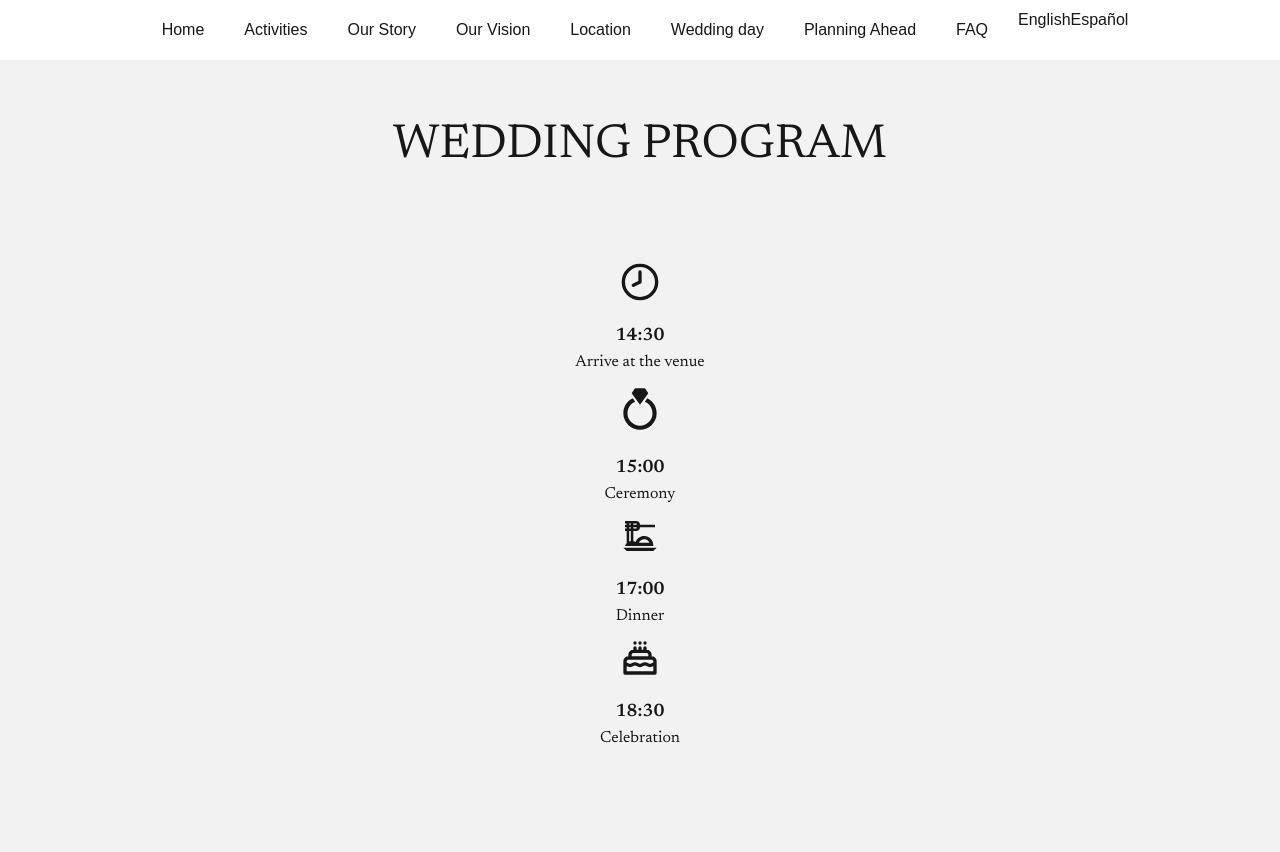
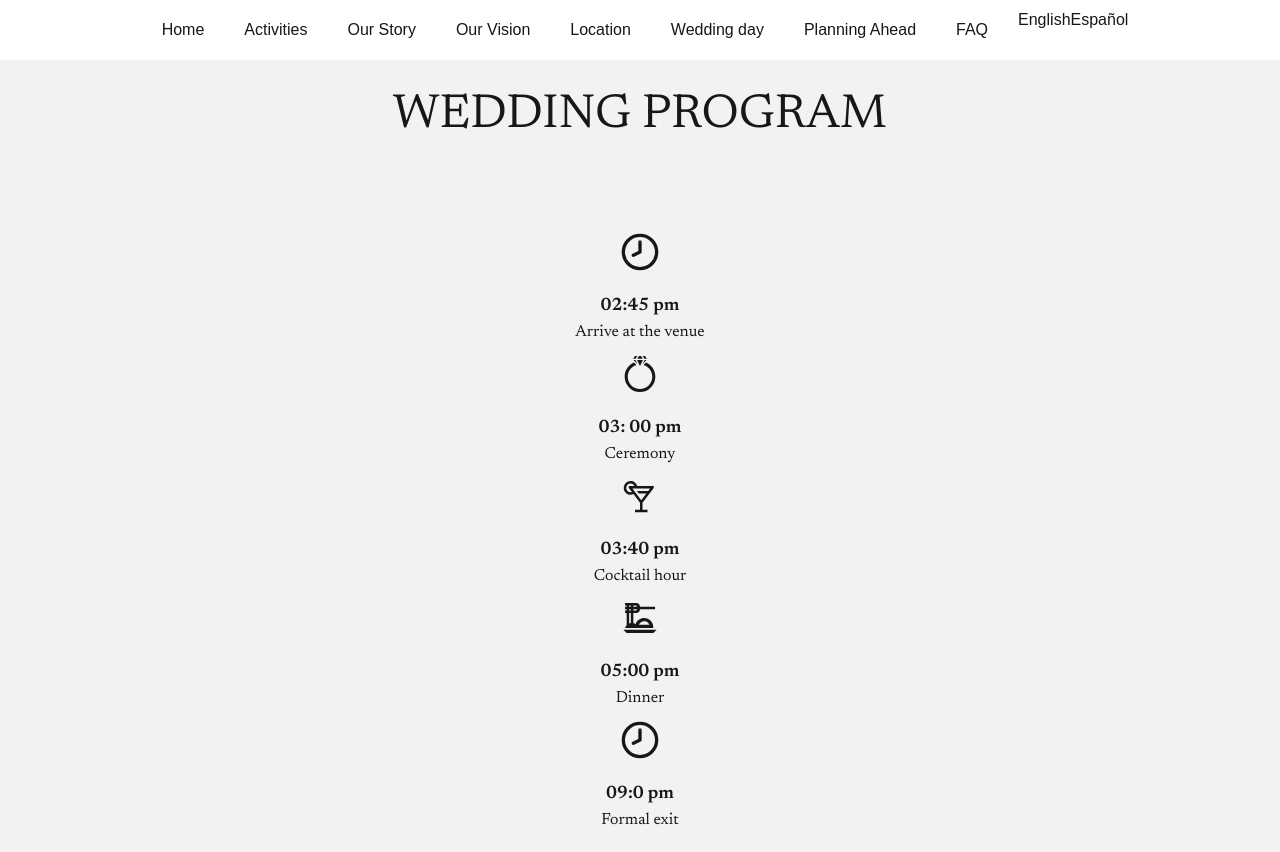
Before and after one commit to nayenjoaquin/wedding-website, a Next.js app: page /en/wedding in a window 1280 px wide. Before the commit the page ends 800 px from the top, so only its background shows below. Built offline with nearby package versions, Linux system fonts and the light colour scheme.

Commit message:
fixed wedding program

```diff
--- a/messages/en.json
+++ b/messages/en.json
@@ -52,8 +52,9 @@
         "title": "WEDDING PROGRAM",
         "arrival": "Arrive at the venue",
         "ceremony": "Ceremony",
+        "cocktail": "Cocktail hour",
         "dinner": "Dinner",
-        "celebration": "Celebration"
+        "exit": "Formal exit"
     },
     "planning":{
         "title": "PLANNING AHEAD",
--- a/messages/es.json
+++ b/messages/es.json
@@ -49,8 +49,9 @@
     "title": "PROGRAMA DE LA BODA",
     "arrival": "Llegada al lugar",
     "ceremony": "Ceremonia",
+    "cocktail": "Cóctel",
     "dinner": "Cena",
-    "celebration": "Celebración"
+    "exit": "Salida Formal"
   },
   "planning": {
     "title": "PLANIFICACIÓN",
--- /dev/null
+++ b/src/components/program-item.tsx
@@ -0,0 +1,20 @@
+import { IconType } from "react-icons";
+
+interface props {
+    title: string;
+    time: string;
+    Icon: IconType;
+}
+
+export const ProgramItem = ({title, time, Icon} : props) => {
+    return (
+    <div className="flex flex-col items-center gap-5">
+        <Icon size="40" />
+        <div className="flex flex-col gap-0 items-center font font-fancy">
+            <label className="text-lg font-semibold">{time}</label>
+            <label className="text-md">{title}</label>
+        </div>
+    </div>
+    );
+
+}
--- a/src/views/program.tsx
+++ b/src/views/program.tsx
@@ -1,10 +1,12 @@
 'use client';
-import { IconRing } from "@/public/const/icons";
 import { programRef } from "@/public/const/refs";
 import { Clock8 } from "lucide-react";
 import { useTranslations } from "next-intl";
 import { HiOutlineCake } from "react-icons/hi";
 import { MdOutlineDinnerDining } from "react-icons/md";
+import { ProgramItem } from "../components/program-item";
+import { GiDiamondRing } from "react-icons/gi";
+import { LiaCocktailSolid } from "react-icons/lia";
 
 export default function ProgramPage(){
 
@@ -13,34 +15,11 @@ export default function ProgramPage(){
         <section ref={programRef} className="section p-5 grid place-content-center gap-20">
             <h1 className="title ">{t('title')}</h1>
             <div className="flex flex-col items-cente justify-center gap-2.5">
-                <div className="flex flex-col items-center gap-5">
-                    <Clock8 size="40" />
-                    <div className="flex flex-col gap-0 items-center font font-fancy">
-                        <label className="text-lg font-semibold">14:30</label>
-                        <label className="text-md">{t('arrival')}</label>
-                    </div>
-                </div>
-                <div className="flex flex-col items-center gap-5">
-                    <IconRing size={40} color="" />
-                    <div className="flex flex-col gap-0 items-center font font-fancy">
-                        <label className="text-lg font-semibold">15:00</label>
-                        <label className="text-md">{t('ceremony')}</label>
-                    </div>
-                </div>
-                <div className="flex flex-col items-center gap-5">
-                    <MdOutlineDinnerDining size={40}/>
-                    <div className="flex flex-col gap-0 items-center font font-fancy">
-                        <label className="text-lg font-semibold">17:00</label>
-                        <label className="text-md">{t('dinner')}</label>
-                    </div>
-                </div>
-                <div className="flex flex-col items-center gap-5">
-                    <HiOutlineCake size={40}/>
-                    <div className="flex flex-col gap-0 items-center font font-fancy">
-                        <label className="text-lg font-semibold">18:30</label>
-                        <label className="text-md">{t('celebration')}</label>
-                    </div>
-                </div>
+                <ProgramItem title={t('arrival')} time="02:45 pm" Icon={Clock8} />
+                <ProgramItem title={t('ceremony')} time="03: 00 pm" Icon={GiDiamondRing} />
+                <ProgramItem title={t('cocktail')} time="03:40 pm" Icon={LiaCocktailSolid} />
+                <ProgramItem title={t('dinner')} time="05:00 pm" Icon={MdOutlineDinnerDining} />
+                <ProgramItem title={t('exit')} time="09:0 pm" Icon={Clock8} />
             </div>
         </section>
     );
```
